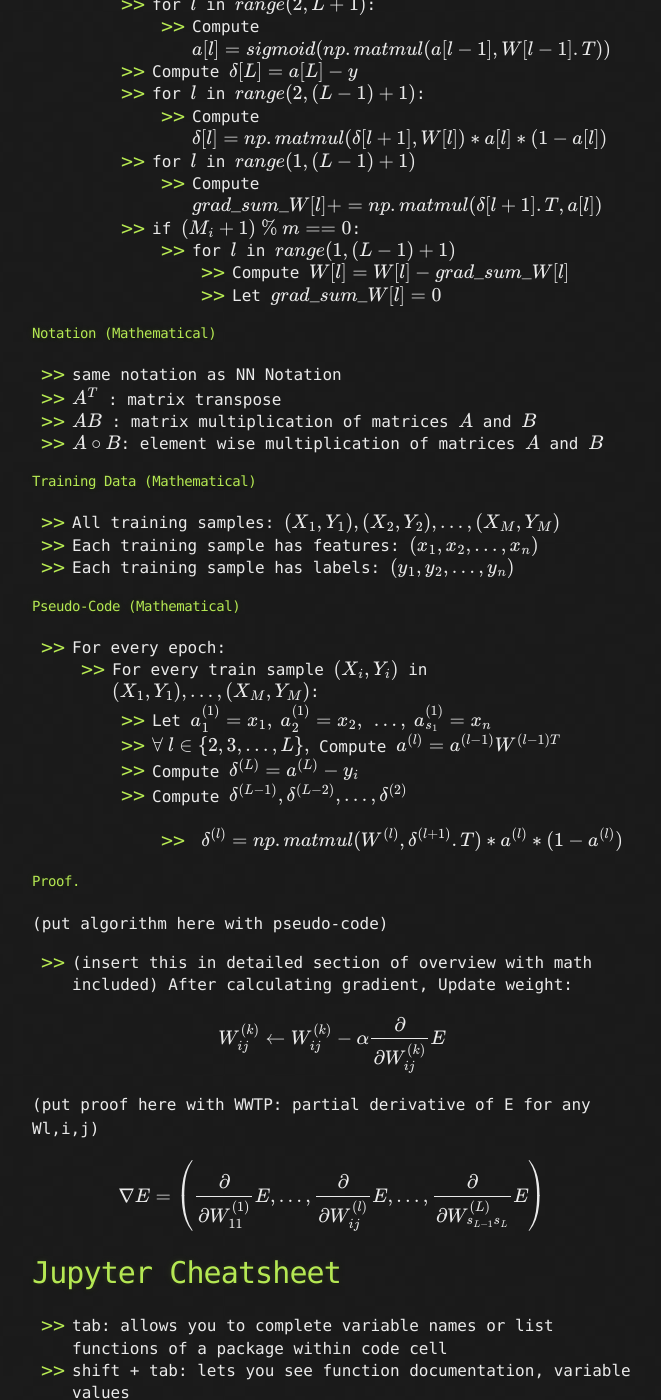
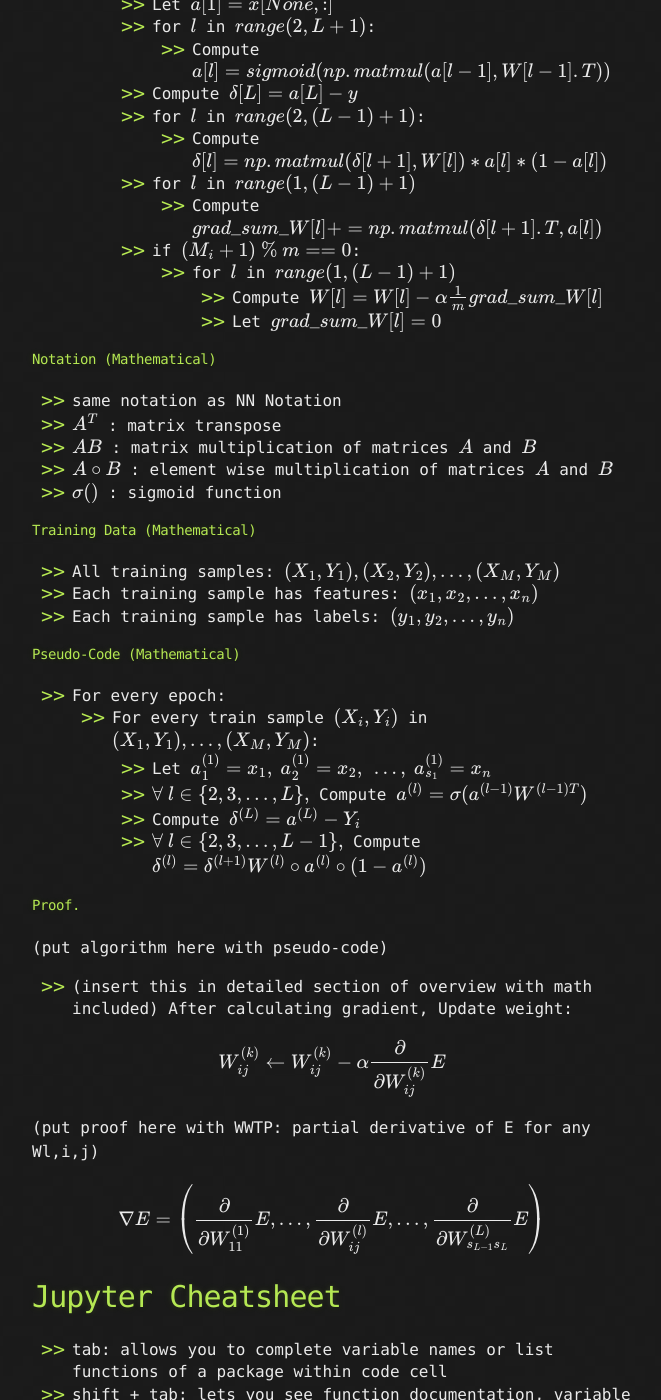
Before and after one commit to LivingProgram/ml-notes, a Jekyll site: the page built from index.md, in a window 1280 px wide and 1400 px high, scrolled down 15949 px. Shown: the whole window, without its empty margins (308-969 px from the left). Built offline with Jekyll 4.4.1, drawn with Linux system fonts in a browser that asks for light colours; our own code applies the rules of GitHub Pages for plain Markdown files; formulas are drawn with MathJax 3; the repository's description, which GitHub fills in, is left out.

Commit message:
update notes

```diff
--- a/index.md
+++ b/index.md
@@ -451,6 +451,7 @@ $$
 - $$L=$$ number of NN layers
 - $$n=$$ number of features per train sample
 - $$c=$$ number of classes
+- $$\alpha=$$ learning rate
 - $$[s_1,s_2,\ldots,s_l,\ldots,s_L] = $$ number of neurons per layer list
 
 #### Notation (Pythonic)
@@ -498,14 +499,15 @@ $$
       - Compute $$grad\_sum\_W[l]+=np.matmul(\delta[l+1].T,a[l])$$
     - if $$(M_i+1)\ \%\ m == 0$$:
       - for $$l$$ in $$range(1,(L-1)+1)$$
-        - Compute $$W[l]=W[l]-grad\_sum\_W[l]$$
+        - Compute $$W[l]=W[l]-\alpha\frac{1}{m}grad\_sum\_W[l]$$
         - Let $$grad\_sum\_W[l]=0$$
 
 #### Notation (Mathematical)
 - same notation as NN Notation
 - $$A^{T}$$ : matrix transpose
 - $$AB$$ : matrix multiplication of matrices $$A$$ and $$B$$
-- $$A \circ B$$: element wise multiplication of matrices $$A$$ and $$B$$
+- $$A \circ B$$ : element wise multiplication of matrices $$A$$ and $$B$$
+- $$\sigma()$$ : sigmoid function
 
 #### Training Data (Mathematical)
 - All training samples: $$(X_1,Y_1),(X_2,Y_2),\ldots,(X_M,Y_M)$$
@@ -516,10 +518,9 @@ $$
 - For every epoch:
   - For every train sample $$(X_i,Y_i)$$ in $$(X_1,Y_1),\ldots,(X_M,Y_M)$$:
     - Let $$a_1^{(1)}=x_1,\ a_2^{(1)}=x_2,\ \ldots,\ a_{s_1}^{(1)}=x_n$$
-    - $$\forall\ l\in\{2,3,\ldots,L\},$$ Compute $$a^{(l)}=a^{(l-1)}W^{(l-1)T}$$
-    - Compute $$\delta^{(L)}=a^{(L)}-y_i$$
-    - Compute $$\delta^{(L-1)},\delta^{(L-2)},\ldots,\delta^{(2)}$$
-      - $$\delta^{(l)}=np.matmul(W^{(l)},\delta^{(l+1)}.T)*a^{(l)}*(1-a^{(l)})$$
+    - $$\forall\ l\in\{2,3,\ldots,L\},$$ Compute $$a^{(l)}=\sigma(a^{(l-1)}W^{(l-1)T})$$
+    - Compute $$\delta^{(L)}=a^{(L)}-Y_i$$
+    - $$\forall\ l\in\{2,3,\ldots,L-1\},$$ Compute $$\delta^{(l)} = \delta^{(l+1)}W^{(l)} \circ a^{(l)} \circ (1-a^{(l)})$$
 
 #### Proof.
 
```
